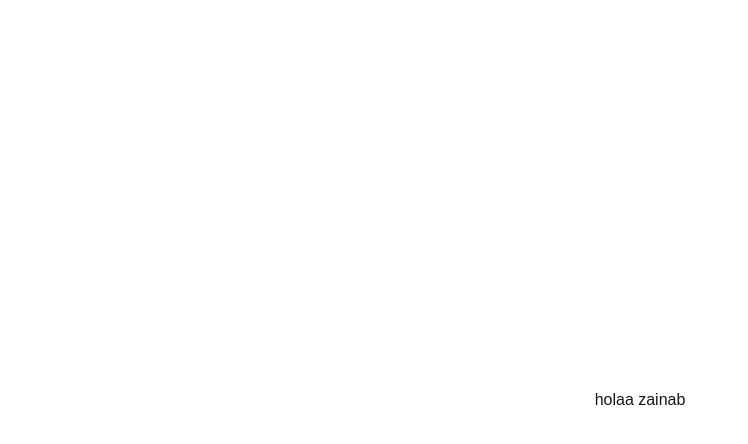
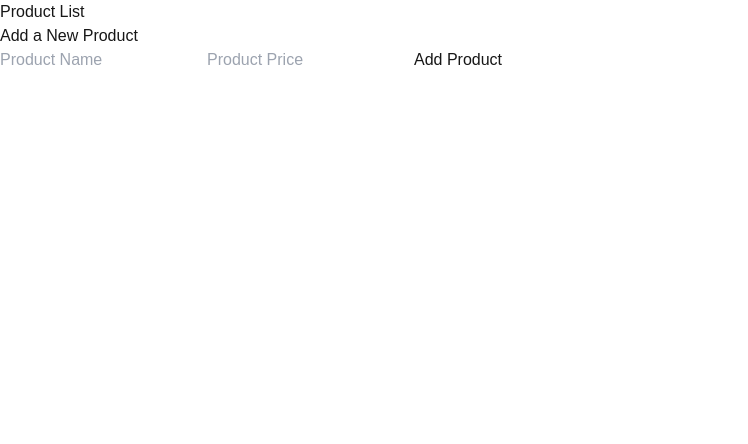
Before and after one commit to zainabzahid711/e-comm, a Next.js app: page / in a window 1280 px wide. Shown: the top 444 px of the page, without its empty margins (0-748 px from the left). Built offline with nearby package versions, Linux system fonts and the light colour scheme.

Commit message:
productList logic using redux

```diff
--- /dev/null
+++ b/app/StoreProvider.tsx
@@ -0,0 +1,13 @@
+// /app/StoreProvider.tsx
+"use client";
+
+import { Provider } from "react-redux";
+import { store } from "../lib/store";
+
+export default function StoreProvider({
+  children,
+}: {
+  children: React.ReactNode;
+}) {
+  return <Provider store={store}>{children}</Provider>;
+}
--- a/app/layout.tsx
+++ b/app/layout.tsx
@@ -1,5 +1,6 @@
 import type { Metadata } from "next";
 import "./globals.css";
+import StoreProvider from "./StoreProvider";
 
 export const metadata: Metadata = {
   title: "an e-commerce app",
@@ -13,7 +14,9 @@ export default function RootLayout({
 }>) {
   return (
     <html lang="en">
-      <body>{children}</body>
+      <body>
+        <StoreProvider>{children}</StoreProvider>
+      </body>
     </html>
   );
 }
--- a/app/page.tsx
+++ b/app/page.tsx
@@ -1,9 +1,64 @@
-export default function Home() {
+"use client";
+
+import { useDispatch, useSelector } from "react-redux";
+import { RootState, AppDispatch } from "../lib/store";
+import {
+  addProduct,
+  deleteProduct,
+} from "../lib/features/products/productSlice";
+import type { Product } from "../lib/features/products/productSlice";
+import { useState } from "react";
+
+export default function HomePage() {
+  const dispatch = useDispatch<AppDispatch>();
+  const products = useSelector((state: RootState) => state.products.items);
+
+  const [productName, setProductName] = useState("");
+  const [productPrice, setProductPrice] = useState<number | "">("");
+
+  const handleAddProduct = () => {
+    if (productName && productPrice !== "") {
+      dispatch(
+        addProduct({
+          id: Math.random().toString(36).substring(2, 9),
+          name: productName,
+          price: Number(productPrice),
+          description: "Sample description",
+        })
+      );
+      setProductName("");
+      setProductPrice("");
+    }
+  };
+
   return (
-    <div className="grid grid-rows-[20px_1fr_20px] items-center justify-items-center min-h-screen p-8 pb-20 gap-16 sm:p-20 font-[family-name:var(--font-geist-sans)]">
-      <main className="flex flex-col gap-8 row-start-2 items-center sm:items-start">
-        <h1>holaa zainab</h1>
-      </main>
+    <div>
+      <h1>Product List</h1>
+      <ul>
+        {products.map((product: Product) => (
+          <li key={product.id}>
+            {product.name} - ${product.price}{" "}
+            <button onClick={() => dispatch(deleteProduct(product.id))}>
+              Delete
+            </button>
+          </li>
+        ))}
+      </ul>
+
+      <h2>Add a New Product</h2>
+      <input
+        type="text"
+        placeholder="Product Name"
+        value={productName}
+        onChange={(e) => setProductName(e.target.value)}
+      />
+      <input
+        type="number"
+        placeholder="Product Price"
+        value={productPrice}
+        onChange={(e) => setProductPrice(Number(e.target.value))}
+      />
+      <button onClick={handleAddProduct}>Add Product</button>
     </div>
   );
 }
--- /dev/null
+++ b/lib/features/products/productSlice.ts
@@ -0,0 +1,41 @@
+import { createSlice, PayloadAction } from "@reduxjs/toolkit";
+
+export interface Product {
+  id: string;
+  name: string;
+  price: number;
+  description: string;
+}
+
+interface ProductsState {
+  items: Product[];
+}
+
+const initialState: ProductsState = {
+  items: [],
+};
+
+const productsSlice = createSlice({
+  name: "products",
+  initialState,
+  reducers: {
+    addProduct: (state, action: PayloadAction<Product>) => {
+      state.items.push(action.payload);
+    },
+    updateProduct: (state, action: PayloadAction<Product>) => {
+      const index = state.items.findIndex(
+        (item) => item.id === action.payload.id
+      );
+      if (index !== -1) {
+        state.items[index] = action.payload;
+      }
+    },
+    deleteProduct: (state, action: PayloadAction<string>) => {
+      state.items = state.items.filter((item) => item.id !== action.payload);
+    },
+  },
+});
+
+export const { addProduct, updateProduct, deleteProduct } =
+  productsSlice.actions;
+export default productsSlice.reducer;
--- /dev/null
+++ b/lib/store.ts
@@ -0,0 +1,13 @@
+// /lib/store.ts
+import { configureStore } from "@reduxjs/toolkit";
+import productReducer from "../lib/features/products/productSlice";
+
+export const store = configureStore({
+  reducer: {
+    products: productReducer,
+  },
+});
+
+// Infer the `RootState` and `AppDispatch` types from the store itself
+export type RootState = ReturnType<typeof store.getState>;
+export type AppDispatch = typeof store.dispatch;
```
Also changed, not shown: lib/hooks.ts (added, +7 -0 lines).
